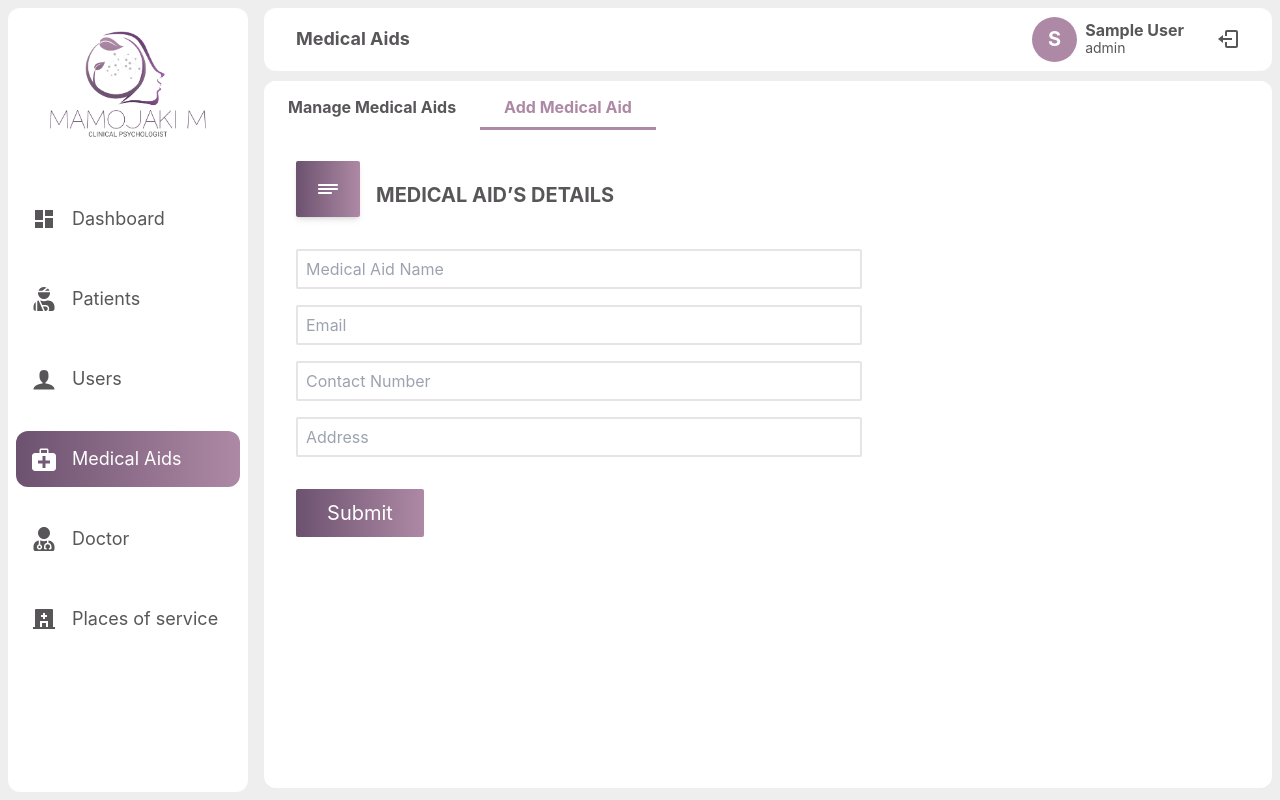
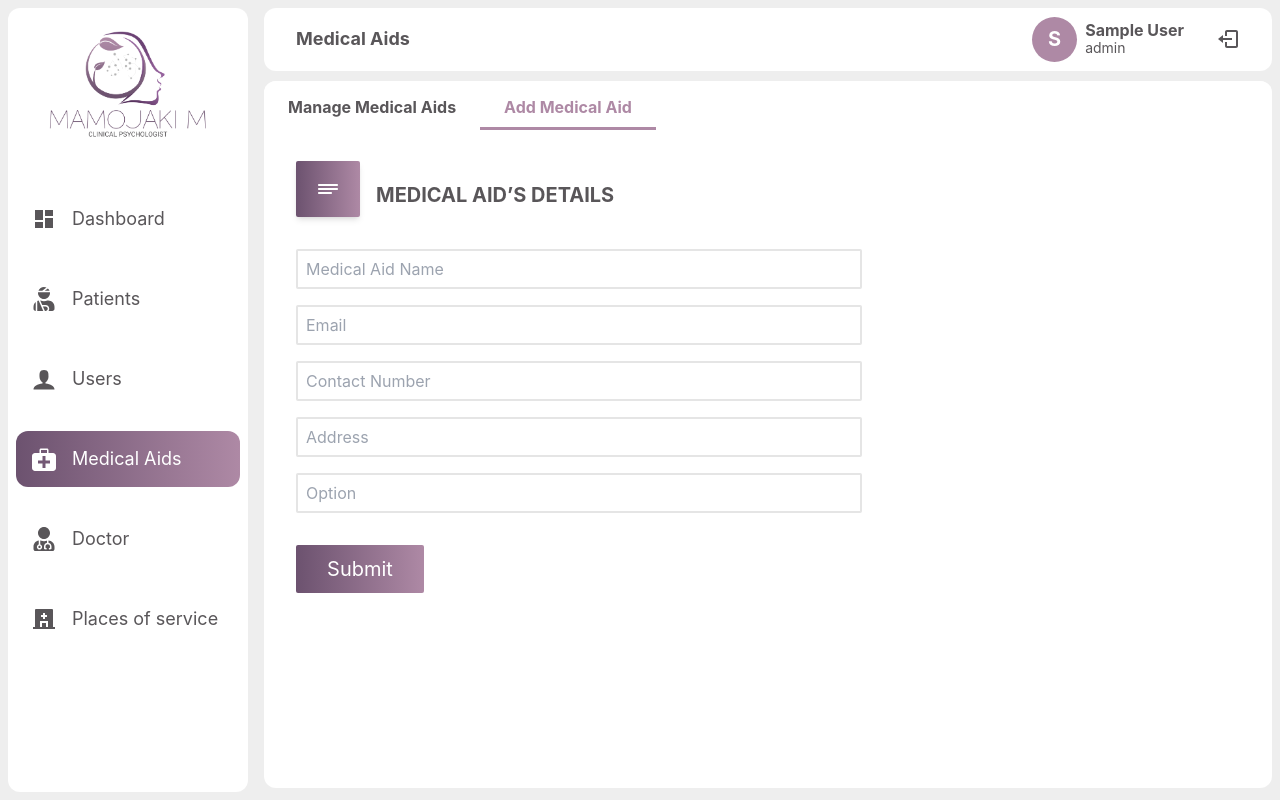
Before and after one commit to JulmonEmpire/CMS, a React (Vite) app: page /medical-aids/add in a window 1280 px wide. Built offline with nearby package versions, Linux system fonts and the light colour scheme; no server answers; the database is empty; sample sign-in values are in the browser's storage.

Commit message:
added option field to medical aid

```diff
--- a/src/components/MedicalAid/AddMedicalAid.jsx
+++ b/src/components/MedicalAid/AddMedicalAid.jsx
@@ -13,6 +13,7 @@ const validationSchema = Yup.object().shape({
   email: Yup.string().email('Invalid email address').required('Email is required'),
   contactNumber: Yup.string().required('Contact Number is required'),
   address: Yup.string().required('Address is required'),
+  option: Yup.string().required('Option is required'),
 });
 
 export default function AddMedicalAid() {
@@ -27,7 +28,7 @@ export default function AddMedicalAid() {
     },
     onSuccess: () => {
       queryClient.invalidateQueries(['medicalAid'])
-      toast.success("User created successfully");
+      toast.success("Medical Aid created successfully");
       navigate('/medical-aids');
     },
     onError: () => {
@@ -42,6 +43,7 @@ export default function AddMedicalAid() {
       email: formRef.current.email.value,
       contactNumber: formRef.current.contactNumber.value,
       address: formRef.current.address.value,
+      option: formRef.current.option.value,
     }
     try {
       await validationSchema.validate(data, { abortEarly: false });
@@ -65,6 +67,7 @@ export default function AddMedicalAid() {
         <input className='outline border-[2px] h-10 p-2 border-[rgba(0,0,0,0.1)] rounded-sm w-[100%]' placeholder='Email' name='email' />
         <input className='outline border-[2px] h-10 p-2 border-[rgba(0,0,0,0.1)] rounded-sm w-[100%]' placeholder='Contact Number' name='contactNumber' type='number' />
         <input className='outline border-[2px] h-10 p-2 border-[rgba(0,0,0,0.1)] rounded-sm w-[100%]' placeholder='Address' name='address' />
+        <input className='outline border-[2px] h-10 p-2 border-[rgba(0,0,0,0.1)] rounded-sm w-[100%]' placeholder='Option' name='option' />
         {signupMutation.isLoading ?
           <button type='button' className='w-32 h-12 mt-4 rounded-sm bg-gradient-to-r from-[#6C526F] to-[#AE89A5] hover:bg-gradient-to-l text-xl text-white'><img className='w-[30px] m-auto' src='/WhiteLoading.svg' /></button>
           :
--- a/src/components/MedicalAid/EditMedicalAid.jsx
+++ b/src/components/MedicalAid/EditMedicalAid.jsx
@@ -13,6 +13,7 @@ const validationSchema = Yup.object().shape({
   email: Yup.string().email('Invalid email address').required('Email is required'),
   contactNumber: Yup.string().required('Contact Number is required'),
   address: Yup.string().required('Address is required'),
+  option: Yup.string().required('Option is required'),
 });
 
 export default function EditMedicalAid() {
@@ -46,10 +47,9 @@ export default function EditMedicalAid() {
       const res=await batch.commit();
       queryClient.invalidateQueries(['medicalAid'])
       return res;
-      // return await addDoc(collection(db, "medicalAid"), data);
     },
     onSuccess: () => {
-      toast.success("medical aid updated successfully");
+      toast.success("Medical aid updated successfully");
       navigate('/medical-aids');
     },
     onError: () => {
@@ -65,6 +65,7 @@ export default function EditMedicalAid() {
       email: formRef.current.email.value,
       contactNumber: formRef.current.contactNumber.value,
       address: formRef.current.address.value,
+      option:formRef.current.address.value,
     }
 
     const isFormEdited = Object.keys(data).some((fieldName, index) => {
@@ -97,6 +98,7 @@ export default function EditMedicalAid() {
         <input defaultValue={initialValues.email} className='outline border-[2px] h-10 p-2 border-[rgba(0,0,0,0.1)] rounded-sm w-[100%]' placeholder='Email' name='email' />
         <input defaultValue={initialValues.contactNumber} className='outline border-[2px] h-10 p-2 border-[rgba(0,0,0,0.1)] rounded-sm w-[100%]' placeholder='Contact Number' name='contactNumber' type='number' />
         <input defaultValue={initialValues.address} className='outline border-[2px] h-10 p-2 border-[rgba(0,0,0,0.1)] rounded-sm w-[100%]' placeholder='Address' name='address' />
+        <input className='outline border-[2px] h-10 p-2 border-[rgba(0,0,0,0.1)] rounded-sm w-[100%]' placeholder='Option' name='option' />
         {editMutation.isLoading ?
           <button type='button' className='w-32 h-12 mt-4 rounded-sm bg-gradient-to-r from-[#6C526F] to-[#AE89A5] hover:bg-gradient-to-l text-xl text-white'><img className='w-[30px] m-auto' src='/WhiteLoading.svg' /></button>
           :
--- a/src/components/MedicalAid/MedicalAidList.jsx
+++ b/src/components/MedicalAid/MedicalAidList.jsx
@@ -33,6 +33,7 @@ export default function MedicalAidList() {
             <th className='p-2'>Email</th>
             <th className='p-2'>Contact</th>
             <th className='p-2'>Address</th>
+            <th className='p-2'>Option</th>
             <th className='p-2 text-center'>Actions</th>
           </tr>
         </thead>
@@ -41,7 +42,8 @@ export default function MedicalAidList() {
             return (
               <MedicalAidRow key={medicalAid?.id} medicalAid={medicalAid} index={index} />
             )
-          })}
+          })
+          }
         </tbody>
       </table>
       {/* } */}
--- a/src/components/MedicalAid/MedicalAidRow.jsx
+++ b/src/components/MedicalAid/MedicalAidRow.jsx
@@ -44,6 +44,7 @@ export default function MedicalAidRow({ medicalAid, index }) {
       <td className='p-2'>{medicalAid?.email}</td>
       <td className='p-2'>{medicalAid?.contactNumber}</td>
       <td className='p-2'>{medicalAid?.address}</td>
+      <td className='p-2'>{medicalAid?.option}</td>
       <td className='p-2 flex justify-center relative'>
         <div onClick={(e) => { setContextMenu(!showContextMenu); e.stopPropagation(); }} className='relative flex flex-col gap-[5px] w-[40px] h-[40px] hover:bg-[rgba(0,0,0,0.05)] rounded-full justify-center items-center cursor-pointer'>
           <div className='w-[3px] h-[3px] bg-gradient-to-r from-[#6C526F] to-[#AE89A5] rounded-full'></div>
```
